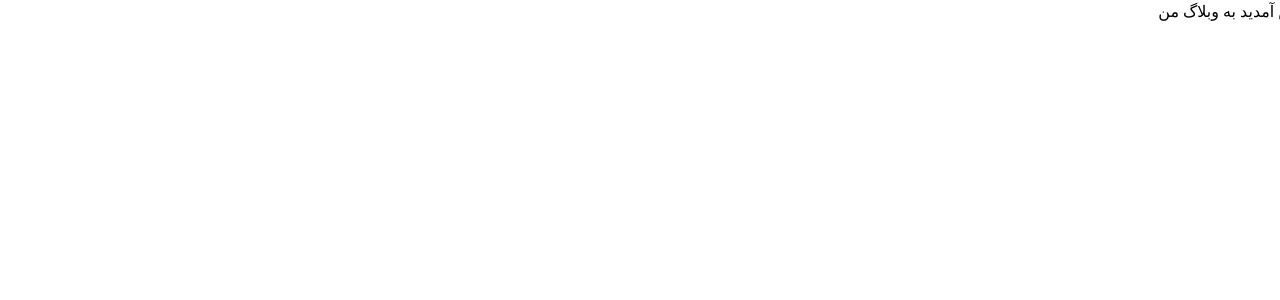
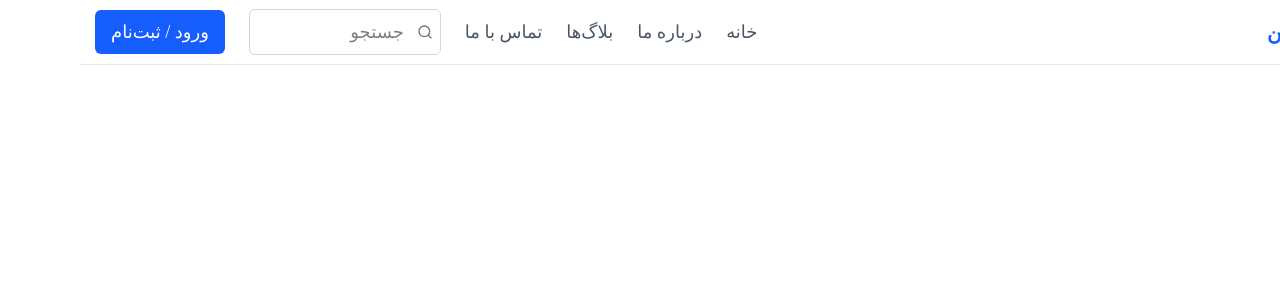
Before and after one commit to danialmousavi/blog-project, a Next.js app in the folder blog-front-end/: page / in a window 1280 px wide. Shown: the top 300 px of the page. Built offline with nearby package versions, Linux system fonts and the light colour scheme; a web font is replaced by a local one.

Commit message:
create navbar and services

```diff
--- /dev/null
+++ b/blog-front-end/app/(main)/page.tsx
@@ -0,0 +1,10 @@
+import Navbar from "@/components/Navbar/Navbar";
+
+export default function Home() {
+  return (
+    <>
+      {/* <h1>خوش آمدید به وبلاگ من</h1> */}
+      <Navbar/>
+    </>
+  );
+}
--- a/blog-front-end/app/globals.css
+++ b/blog-front-end/app/globals.css
@@ -9,3 +9,9 @@
     font-family: "byekan";
     text-align: right;
 }
+.nav-link {
+  @apply text-base md:text-lg text-gray-600 hover:text-blue-600 transition;
+}
+.mobile-link {
+  @apply text-base font-medium text-gray-700 hover:text-blue-600 transition;
+}
--- a/blog-front-end/app/page.tsx
+++ /dev/null
@@ -1,8 +0,0 @@
-
-export default function Home() {
-  return (
-    <>
-      <h1>خوش آمدید به وبلاگ من</h1>
-    </>
-  );
-}
--- /dev/null
+++ b/blog-front-end/components/Navbar/Navbar.tsx
@@ -0,0 +1,158 @@
+"use client";
+
+import Link from "next/link";
+import { useState } from "react";
+import { FiMenu, FiX, FiSearch } from "react-icons/fi";
+
+type Props = {
+  isLoggedIn?: boolean;
+};
+
+export default function Navbar({ isLoggedIn = false }: Props) {
+  const [menuOpen, setMenuOpen] = useState(false);
+
+  const closeMenu = () => setMenuOpen(false);
+
+  return (
+    <header className="sticky top-0 z-50 bg-white border-b border-gray-200">
+      <nav className="max-w-7xl mx-auto px-4">
+        <div className="flex h-16 items-center justify-between">
+          {/* Logo */}
+          <Link
+            href="/"
+            className="text-lg md:text-xl font-semibold text-blue-600"
+          >
+            وبلاگ من
+          </Link>
+
+          {/* Desktop */}
+          <div className="hidden md:flex items-center gap-6">
+            <Link href="/" className="nav-link">
+              خانه
+            </Link>
+            <Link href="/about" className="nav-link">
+              درباره ما
+            </Link>
+            <Link href="/blogs" className="nav-link">
+              بلاگ‌ها
+            </Link>
+            <Link href="/contact" className="nav-link">
+              تماس با ما
+            </Link>
+
+            {/* Search */}
+            <div className="relative">
+              <input
+                type="text"
+                placeholder="جستجو"
+                className="
+    w-48 px-3 py-2 pr-9
+    text-base md:text-lg
+    border border-gray-300 rounded-md
+    focus:outline-none focus:ring-2 focus:ring-blue-500
+  "
+              />
+              <button
+                className="absolute right-2 top-1/2 -translate-y-1/2 text-gray-500 hover:text-blue-600"
+                aria-label="search"
+              >
+                <FiSearch />
+              </button>
+            </div>
+
+            {!isLoggedIn && (
+              <Link
+                href="/login"
+                className="
+    px-4 py-2
+    text-base md:text-lg
+    rounded-md
+    bg-blue-600 text-white
+    hover:bg-blue-700 transition
+  "
+              >
+                ورود / ثبت‌نام
+              </Link>
+            )}
+          </div>
+
+          {/* Mobile menu button */}
+          <button
+            className="md:hidden text-2xl text-gray-700"
+            onClick={() => setMenuOpen(true)}
+            aria-label="open menu"
+          >
+            <FiMenu />
+          </button>
+        </div>
+      </nav>
+
+      {/* Mobile Menu */}
+      {menuOpen && (
+        <div
+          className="fixed inset-0 bg-black/30 md:hidden"
+          onClick={closeMenu}
+        >
+          <div
+            className="
+              absolute right-0 top-0 h-full w-72
+              bg-white p-6
+              shadow-xl
+            "
+            onClick={(e) => e.stopPropagation()}
+          >
+            {/* Close */}
+            <button className="text-2xl text-gray-700 mb-8" onClick={closeMenu}>
+              <FiX />
+            </button>
+
+            <div className="flex flex-col gap-5">
+              <Link href="/" onClick={closeMenu} className="mobile-link">
+                خانه
+              </Link>
+              <Link href="/about" onClick={closeMenu} className="mobile-link">
+                درباره ما
+              </Link>
+              <Link href="/blogs" onClick={closeMenu} className="mobile-link">
+                بلاگ‌ها
+              </Link>
+              <Link href="/contact" onClick={closeMenu} className="mobile-link">
+                تماس با ما
+              </Link>
+
+              {/* Mobile search */}
+              <div className="relative mt-6">
+                <input
+                  type="text"
+                  placeholder="جستجو"
+                  className="
+                    w-full px-3 py-2 pr-10 text-sm
+                    border border-gray-300 rounded-md
+                    focus:outline-none focus:ring-2 focus:ring-blue-500
+                  "
+                />
+                <button className="absolute right-3 top-1/2 -translate-y-1/2 text-gray-500">
+                  <FiSearch />
+                </button>
+              </div>
+
+              {!isLoggedIn && (
+                <Link
+                  href="/login"
+                  onClick={closeMenu}
+                  className="
+                    mt-4 text-center
+                    px-4 py-2 rounded-md
+                    bg-blue-600 text-white text-sm
+                  "
+                >
+                  ورود / ثبت‌نام
+                </Link>
+              )}
+            </div>
+          </div>
+        </div>
+      )}
+    </header>
+  );
+}
--- a/blog-front-end/package.json
+++ b/blog-front-end/package.json
@@ -11,7 +11,8 @@
   "dependencies": {
     "next": "16.1.5",
     "react": "19.2.3",
-    "react-dom": "19.2.3"
+    "react-dom": "19.2.3",
+    "react-icons": "^5.5.0"
   },
   "devDependencies": {
     "@tailwindcss/postcss": "^4",
--- /dev/null
+++ b/blog-front-end/services/ArticlesSerivece.ts
@@ -0,0 +1,7 @@
+import { ArticleType } from "@/types/Article"
+
+export const GetArticles=async ()=>{
+    const response=await fetch(`${process.env.NEXT_PUBLIC_API_URL}/articles`)
+    const data:ArticleType[]=await response.json()
+    return data
+}
--- /dev/null
+++ b/blog-front-end/types/Article.ts
@@ -0,0 +1,9 @@
+export type ArticleType = {
+  id: "string";
+  title: "string";
+  content: "string";
+  image: "string";
+  categoryId: "string";
+  author: "string";
+  createdAt: "string";
+};
```
Also changed, not shown: 1 other file (tests, documents, lock files or other folders).
